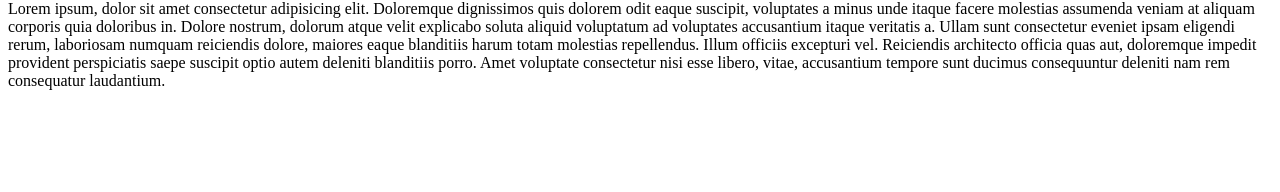
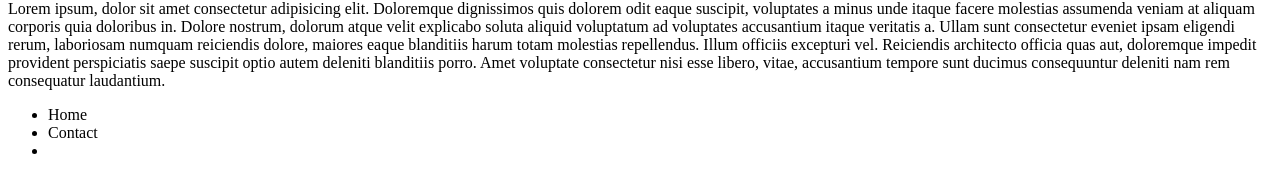
Before and after one commit to shivanandreddy/learn-git, a plain HTML site: page index.html in a window 1280 px wide. Shown: the part 132-324 px from the top of the page. Drawn offline with Linux system fonts and the light colour scheme.

Commit message:
add list

```diff
--- a/index.html
+++ b/index.html
@@ -10,5 +10,11 @@
     <p>Lorem ipsum dolor sit, amet consectetur adipisicing elit. Culpa non excepturi, at nihil laboriosam explicabo magnam recusandae et aliquid sequi fuga minus soluta? Modi sed qui, temporibus saepe eius voluptatem iure tenetur eligendi! Soluta totam quo delectus numquam nesciunt veritatis vel, obcaecati repellendus, nulla velit, quae deleniti omnis eos? Libero.</p>
     <p>Lorem ipsum, dolor sit amet consectetur adipisicing elit. Doloremque dignissimos quis dolorem odit eaque suscipit, voluptates a minus unde itaque facere molestias assumenda veniam at aliquam corporis quia doloribus in. Dolore nostrum, dolorum atque velit explicabo soluta aliquid voluptatum ad voluptates accusantium itaque veritatis a. Ullam sunt consectetur eveniet ipsam eligendi rerum, laboriosam numquam reiciendis dolore, maiores eaque blanditiis harum totam molestias repellendus. Illum officiis excepturi vel. Reiciendis architecto officia quas aut, doloremque impedit provident perspiciatis saepe suscipit optio autem deleniti blanditiis porro. Amet voluptate consectetur nisi esse libero, vitae, accusantium tempore sunt ducimus consequuntur deleniti nam rem consequatur laudantium.</p>
 
+    <ul>
+        <li>Home</li>
+        <li>Contact</li>
+        <li></li>
+    </ul>
+
 </body>
 </html>
```
